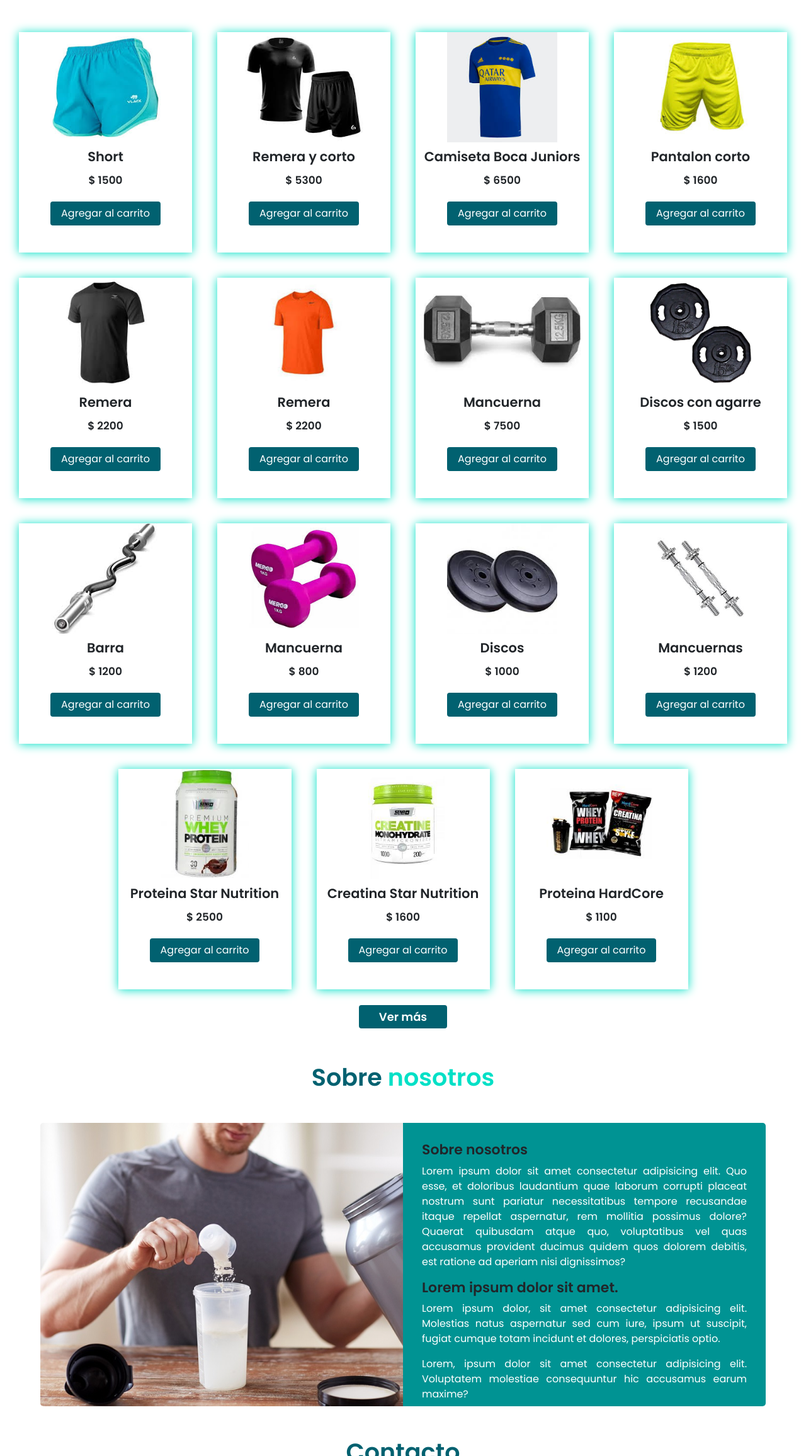
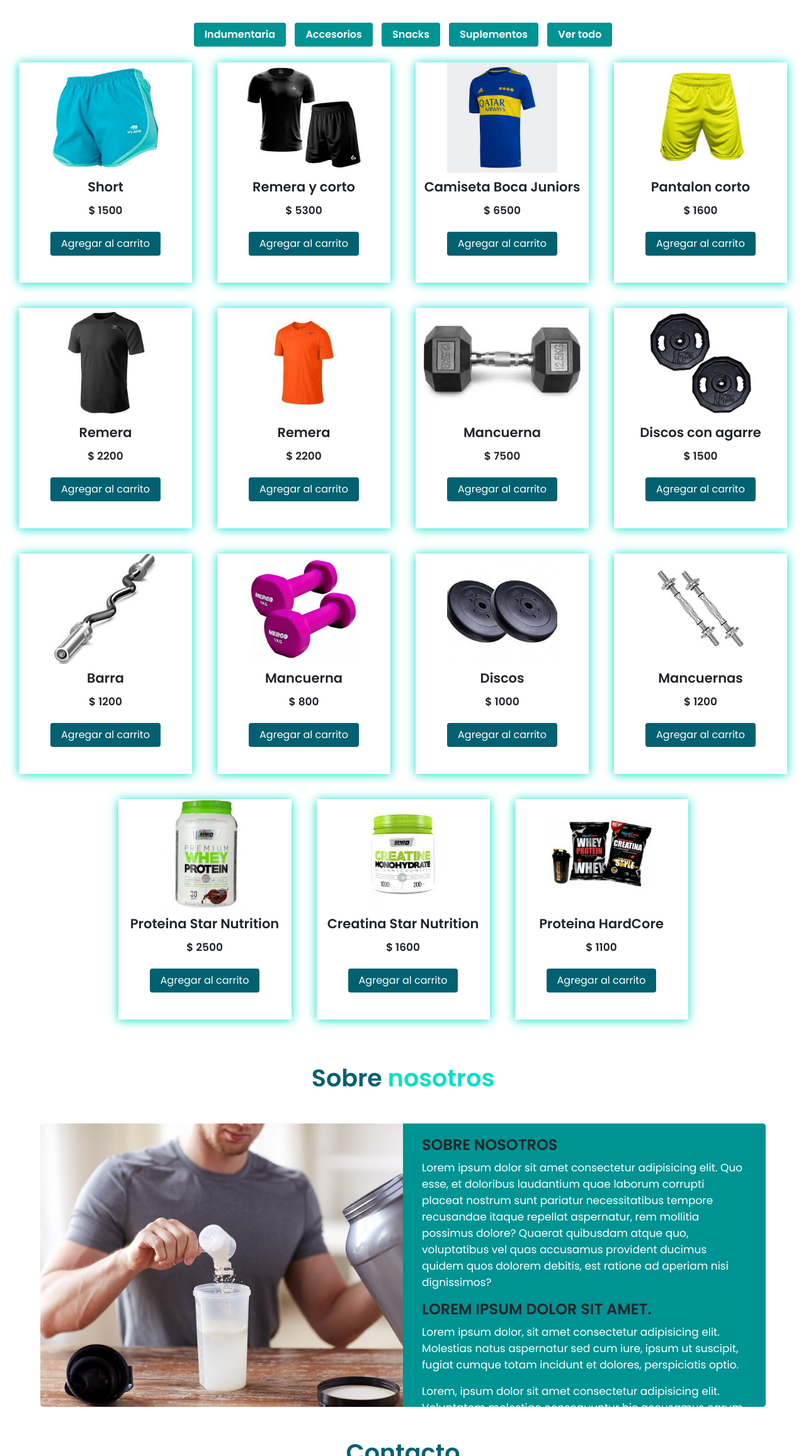
Before and after one commit to DelCampoFabian/desafioJAVASCRIPT, a plain HTML site: page index.html in a window 1280 px wide. Shown: the part 488-2800 px from the top of the page at 63% size. Drawn offline with nearby package versions, Linux system fonts and the light colour scheme; no server answers.

Commit message:
Tienda deportiva

```diff
--- a/assets/js/main.js
+++ b/assets/js/main.js
@@ -1,9 +1,10 @@
 //Clase para crear los productos
 class Producto {
-    constructor(nombre, imagen, precio, id) {
+    constructor(nombre, imagen, precio, categoria, id) {
         this.nombre = nombre;
         this.imagen = imagen;
         this.precio = precio;
+        this.categoria = categoria;
         this.id = id;
     }
 }
@@ -14,43 +15,58 @@ let carrito = []
 let listaDeProductos = []
 let total = 0
 let tarjetaContenedora
+let botonFiltroIndumentaria
+let botonFiltroAccesorios
+let botonFiltroSnacks
+let botonFiltroSuplementos
+let botonTodosProductos
 let contador = 0
 let contenedorContador
-let llamarApi
 let object
 let contenedorStorageNombre
 let contenedorStorageId
 let contenedorStoragePrecio
 
+
+
 //Creación de productos
-let indumentaria1 = new Producto("Short", "ropaMujer6.jpg", 1500, 1)
-let indumentaria2 = new Producto("Remera y corto", "ropaHombre2.jpg", 5300, 2)
-let indumentaria3 = new Producto("Camiseta Boca Juniors", "ropaHombre3.jpg", 6500, 3)
-let indumentaria4 = new Producto("Pantalon corto", "ropaHombre4.jpg", 1600, 4)
-let indumentaria5 = new Producto("Remera", "ropaHombre5.jpg", 2200, 5)
-let indumentaria6 = new Producto("Remera", "ropaHombre6.jpg", 2200, 6)
-let accesorios1 = new Producto("Mancuerna", "mancuerna4.jpg", 7500, 7)
-let accesorios2 = new Producto("Discos con agarre", "discos.jpg", 1500, 8)
-let accesorios3 = new Producto("Barra", "barras12.jpg", 1200, 9)
-let accesorios4 = new Producto("Mancuerna", "mancuernas3.jpg", 800, 10)
-let accesorios5 = new Producto("Discos", "discos8.jpg", 1000, 11)
-let accesorios6 = new Producto("Mancuernas", "barras11.jpg",1200, 12)
-let suplemento1 = new Producto("Proteina Star Nutrition", "suplementos5.jpg", 2500, 13)
-let suplemento2 = new Producto("Creatina Star Nutrition", "suplementos6.jpg", 1600, 14)
-let suplemento3 = new Producto("Proteina HardCore", "suplementos4.jpg", 1100, 15)
+let indumentaria1 = new Producto("Short", "ropaMujer6.jpg", 1500, "indumentaria", 1)
+let indumentaria2 = new Producto("Remera y corto", "ropaHombre2.jpg", 5300, "indumentaria", 2)
+let indumentaria3 = new Producto("Camiseta Boca Juniors", "ropaHombre3.jpg", 6500, "indumentaria", 3)
+let indumentaria4 = new Producto("Pantalon corto", "ropaHombre4.jpg", 1600, "indumentaria", 4)
+let indumentaria5 = new Producto("Remera", "ropaHombre5.jpg", 2200, "indumentaria", 5)
+let indumentaria6 = new Producto("Remera", "ropaHombre6.jpg", 2200, "indumentaria", 6)
+let accesorios1 = new Producto("Mancuerna", "mancuerna4.jpg", 7500, "accesorios", 7)
+let accesorios2 = new Producto("Discos con agarre", "discos.jpg", 1500, "accesorios", 8)
+let accesorios3 = new Producto("Barra", "barras12.jpg", 1200, "accesorios", 9)
+let accesorios4 = new Producto("Mancuerna", "mancuernas3.jpg", 800, "accesorios", 10)
+let accesorios5 = new Producto("Discos", "discos8.jpg", 1000, "accesorios", 11)
+let accesorios6 = new Producto("Mancuernas", "barras11.jpg", 1200, "accesorios", 12)
+let suplemento1 = new Producto("Proteina Star Nutrition", "suplementos5.jpg", 2500, "suplementos", 13)
+let suplemento2 = new Producto("Creatina Star Nutrition", "suplementos6.jpg", 1600, "suplementos", 14)
+let suplemento3 = new Producto("Proteina HardCore", "suplementos4.jpg", 1100, "suplementos", 15)
 
 //Push de productos
+
 listaDeProductos.push(indumentaria1, indumentaria2, indumentaria3, indumentaria4, indumentaria5, indumentaria6, )
 listaDeProductos.push(accesorios1, accesorios2, accesorios3, accesorios4, accesorios5, accesorios6, )
 listaDeProductos.push(suplemento1, suplemento2, suplemento3)
 
 
 //FUNCIONES
+
+console.log(listaDeProductos)
 function registrarHtml() {
     sumarCarrito = document.querySelector(".contador-productos")
     tarjetaContenedora = document.querySelector("#productos")
-    llamarApi = document.querySelector(".productos__verMas")
+    botonFiltroIndumentaria = document.querySelector("#indumentaria")
+    botonFiltroAccesorios = document.querySelector("#accesorios")
+    botonFiltroSnacks = document.querySelector("#snacks")
+    botonFiltroSuplementos = document.querySelector("#suplementos")
+    botonTodosProductos = document.querySelector("#verTodo")
+
 }
+
 
 function registrarProductos() {
     sumarCarrito.innerText = `${cantidadProductos.length}`
@@ -71,12 +87,15 @@ function tarjetaDom(producto) {
         </div>`;
     return tarjetaDom
 }
+
+
 //Pintar las tarjetas de los productos
-function pintarCards(){
+function pintarCards() {
     listaDeProductos.forEach((producto) => {
         tarjetaContenedora.innerHTML += tarjetaDom(producto)
     })
 }
+
 
 function obtenerApi() {
     fetch("https://62e2df9db54fc209b881e38a.mockapi.io/productos")
@@ -86,16 +105,6 @@ function obtenerApi() {
         })
 }
 
-function pintarProductosApi(){
-    llamarApi.addEventListener("click",()=>{
-        let productosApi = listaDeProductos.filter((producto) => producto.id >= 16)
-        productosApi.forEach((producto) => {
-            tarjetaContenedora.innerHTML += tarjetaDom(producto)
-        })
-        generarCarrito()
-        llamarApi.classList.toggle("registro__invisible")
-    })
-}
 //Función cartel de compra
 function cartelProductoAgregado() {
     Toastify({
@@ -121,13 +130,13 @@ function obtenerStorage() {
     //Storage de cantidad de productos en el carrito
     let storageCantProductos = localStorage.getItem("contador")
     let numeroProductos = JSON.parse(storageCantProductos);
-    cantidadProductos = numeroProductos;
-    contenedorContador = cantidadProductos.length;
+    cantidadProductos = numeroProductos ? numeroProductos : [];
+    contenedorContador = cantidadProductos ? cantidadProductos.length : 0;
     sumarCarrito.innerText = `${contenedorContador}`
     //Storage de la lista de productos
     let storage = localStorage.getItem("carrito");
     object = JSON.parse(storage);
-    carrito = object
+    carrito = object ? object : []
     carrito.forEach((producto) => {
         contenedorStorageNombre = producto.nombre;
         contenedorStorageId = producto.id;
@@ -136,7 +145,7 @@ function obtenerStorage() {
 }
 
 //Generación de carrito
-function generarCarrito(){
+function generarCarrito() {
     let botones = document.querySelectorAll(".boton");
     let arrayBotones = Array.from(botones)
     arrayBotones.forEach(boton => {
@@ -159,6 +168,29 @@ function main() {
     generarCarrito()
     obtenerApi()
     obtenerStorage()
-    pintarProductosApi()
 }
 main()
+
+botonTodosProductos.addEventListener("click", () => {
+    tarjetaContenedora.innerHTML = ""
+    pintarCards()
+    generarCarrito()
+})
+
+
+function botonesFiltros (botones,categoria){
+    botones.addEventListener("click", () => {
+        let productosFiltrados = listaDeProductos.filter((producto) => producto.categoria === categoria)
+        console.log(productosFiltrados);
+        tarjetaContenedora.innerHTML = ""
+        productosFiltrados.forEach((producto) => {
+            tarjetaContenedora.innerHTML += tarjetaDom(producto)
+        })
+        generarCarrito()
+    })
+}
+
+botonesFiltros(botonFiltroSnacks, "snacks")
+botonesFiltros(botonFiltroIndumentaria,"indumentaria")
+botonesFiltros(botonFiltroAccesorios, "accesorios")
+botonesFiltros(botonFiltroSuplementos, "suplementos")
--- a/assets/scss/_main.scss
+++ b/assets/scss/_main.scss
@@ -20,11 +20,9 @@
     width: 90%;
     height: 450px;
     margin: auto;
-
     .nosotros-img {
         width: 50%;
         height: 100%;
-
         img {
             height: 100%;
             width: 100%;
@@ -32,24 +30,26 @@
             border-radius: 5px 0 0 5px;
         }
     }
-
     .nosotros-text {
         width: 50%;
         height: 100%;
-        padding: 30px;
+        padding: 20px 30px;
         background-color: $colorC;
         border-radius: 0 5px 5px 0;
         overflow: hidden;
 
         h5 {
-            font-size: 22px;
+            font-size: 24px;
             font-weight: 600;
+            text-transform: uppercase;
         }
 
         p {
-            font-size: 16px;
+            font-size: 17px;
             color: $colorB;
-            text-align: justify;
+            font-weight: 400;
+            text-align: left;
+            line-height: 26px;
         }
     }
 }
@@ -117,20 +117,25 @@
     }
 }
 
-.productos__verMas {
-    padding: 3px 30px;
+
+.boton__filtros {
+    padding: 5px 15px;
     color: $colorB;
-    font-size: 18px;
+    background-color: $colorC;
+    border: 2px solid $colorC;
+    border-radius: 4px;
     font-weight: 600;
-    background-color: $colorA;
-    border: 2px solid $colorA;
-    border-radius: 4px;
     margin: 5px;
-    transition-duration: 0.2s;
+    transition-duration: 10s;
     &:hover {
-        background-color: #fff;
+        background-color: $colorB;
         color: $colorA;
-        border: 2px solid $colorA;
+        border: 2px solid $colorC;
+    }
+    &:focus{
+        background-color: $colorB;
+        color: $colorA;
+        border: 2px solid $colorC;
     }
 }
 
--- a/index.html
+++ b/index.html
@@ -47,8 +47,14 @@
         <!-- TARJETAS DE PRODUCTOS -->
         <section class="Productos text-center">
             <h3 class="productos-tituto" id="Productos">Productos</h3>
+            <div id="botonesFiltros">
+                <button id="indumentaria"  class="btn btn-primary boton__filtros">Indumentaria</button>
+                <button id="accesorios"  class="btn btn-primary boton__filtros">Accesorios</button>
+                <button id="snacks" class="btn btn-primary boton__filtros">Snacks</button>
+                <button id="suplementos"  class="btn btn-primary boton__filtros">Suplementos</button>
+                <button id="verTodo"  class="btn btn-primary boton__filtros">Ver todo</button>
+            </div>
             <div class="text-center" id="productos"></div>
-            <button class="productos__verMas">Ver más</button>
         </section>
         <!-- SOBRE NOSOTROS -->
         <section class="nosotros" id="Nosotros">
```
Also changed, not shown: assets/css/style.css, 1 other file.
